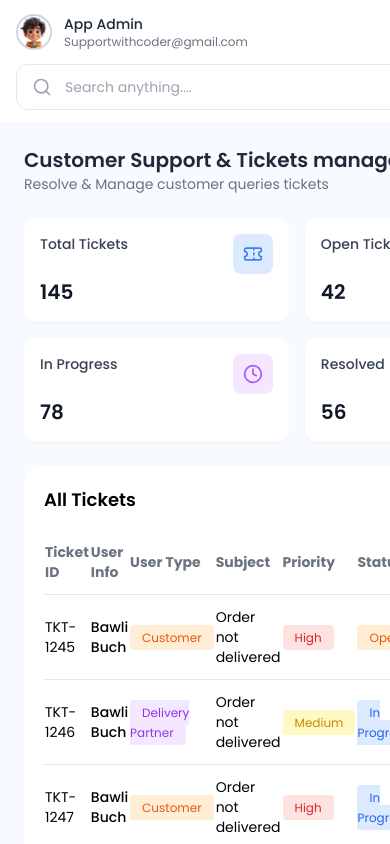
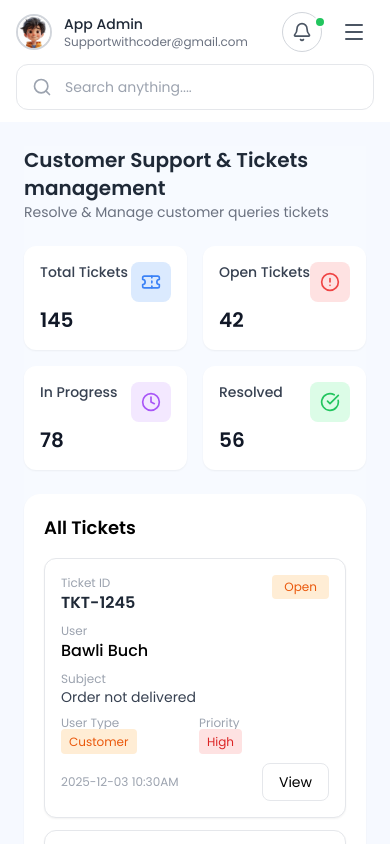
Before and after one commit to Roshani-sahu/Tokrigo-Admin, a React (Vite) app in the folder frontend/: page /support in a window 390 px wide. Built offline with nearby package versions, Linux system fonts and the light colour scheme.

Commit message:
support fixed

```diff
--- a/frontend/src/components/Sidebar.tsx
+++ b/frontend/src/components/Sidebar.tsx
@@ -22,16 +22,16 @@ const menu = [
   { name: "Orders", icon: ShoppingBag, path: "/orders" },
   { name: "Products", icon: Package, path: "/products" },
   { name: "Categories", icon: Layers, path: "/categories" },
-  { name: "Inventory", icon: Boxes, path: "/inventory" },
+  { name: "Warehouse & Inventory", icon: Boxes, path: "/inventory" },
   { name: "Customers", icon: Users, path: "/customers" },
   { name: "Delivery Partners", icon: Truck, path: "/delivery-partners" },
   { name: "Vendors*", icon: Store, path: "/vendors" },
   { name: "Coupons and Discounts", icon: Tag, path: "/coupons" },
   { name: "Referrals", icon: Share2, path: "/referrals" },
   { name: "Offers & Ads", icon: Megaphone, path: "/offers" },
-  { name: "Brands*", icon: Award, path: "/brands" },
+  { name: "Brands & Collaboration*", icon: Award, path: "/brands" },
   { name: "Reports", icon: FileText, path: "/reports" },
-  { name: "Customer Support", icon: Headphones, path: "/support" },
+  { name: "Support & Tickets", icon: Headphones, path: "/support" },
   { name: "Settings", icon: Settings, path: "/settings" },
 ];
 
--- a/frontend/src/pages/CustomerSupportTickets.tsx
+++ b/frontend/src/pages/CustomerSupportTickets.tsx
@@ -179,7 +179,7 @@ const CustomerSupportTickets = () => {
       <div className="bg-white rounded-2xl shadow-sm p-5">
         <h2 className="text-lg font-semibold mb-4">All Tickets</h2>
 
-        <div className="overflow-x-auto">
+        <div className="hidden md:block overflow-x-auto">
           <table className="w-full text-sm">
             <thead>
               <tr className="text-gray-500 border-b">
@@ -244,19 +244,111 @@ const CustomerSupportTickets = () => {
             </tbody>
           </table>
         </div>
+
+        {/* MOBILE VIEW */}
+<div className="md:hidden space-y-3">
+  {tickets.map((t) => (
+    <div
+      key={t.id}
+      className="bg-white border rounded-xl p-4 shadow-sm"
+    >
+      {/* TOP ROW */}
+      <div className="flex justify-between items-start mb-2">
+        <div>
+          <p className="text-xs text-gray-400">Ticket ID</p>
+          <p className="font-semibold text-gray-800">{t.id}</p>
+        </div>
+
+        <span
+          className={`px-3 py-1 rounded text-xs ${statusStyle(
+            t.status
+          )}`}
+        >
+          {t.status}
+        </span>
+      </div>
+
+      {/* USER */}
+      <div className="mb-2">
+        <p className="text-xs text-gray-400">User</p>
+        <p className="font-medium">{t.name}</p>
+      </div>
+
+      {/* SUBJECT */}
+      <div className="mb-2">
+        <p className="text-xs text-gray-400">Subject</p>
+        <p className="text-sm text-gray-700">{t.subject}</p>
+      </div>
+
+      {/* META */}
+      <div className="grid grid-cols-2 gap-2 text-sm mb-3">
+        <div>
+          <p className="text-xs text-gray-400">User Type</p>
+          <span
+            className={`px-2 py-1 rounded text-xs ${statusStylee(
+              t.type
+            )}`}
+          >
+            {t.type}
+          </span>
+        </div>
+
+        <div>
+          <p className="text-xs text-gray-400">Priority</p>
+          <span
+            className={`px-2 py-1 rounded text-xs ${priorityStyle(
+              t.priority
+            )}`}
+          >
+            {t.priority}
+          </span>
+        </div>
+      </div>
+
+      {/* DATE + ACTION */}
+      <div className="flex justify-between items-center">
+        <p className="text-xs text-gray-400">{t.date}</p>
+
+        <button
+          onClick={() => setSelected(t)}
+          className="border px-4 py-2 rounded-lg text-sm hover:bg-gray-100"
+        >
+          View
+        </button>
+      </div>
+    </div>
+  ))}
+</div>
+
       </div>
 
       {/* MODAL */}
       {selected && (
-        <div className="fixed inset-0 z-50 bg-black/80 flex justify-center items-end sm:items-center">
-          <div className="bg-white w-full sm:max-w-lg rounded-t-2xl sm:rounded-2xl p-6">
-            <h3 className="font-semibold mb-4">
+<div className="fixed -top-10 md:top-0 left-0  w-full h-full z-50 bg-black/70 flex items-end sm:items-center justify-center">
+
+    {/* MODAL */}
+    <div className="bg-white w-full sm:max-w-lg rounded-t-2xl sm:rounded-2xl flex flex-col  max-h-[90vh]">
+
+      {/* HEADER */}
+      <div className="flex justify-between items-center px-6 py-4 border-b">
+        <h3 className="font-semibold text-base">
           Ticket Details – {selected.id}
         </h3>
+        <button
+          onClick={() => setSelected(null)}
+          className="text-gray-400 hover:text-gray-700"
+        >
+          ✕
+        </button>
+      </div>
 
-            <div className="grid grid-cols-2 gap-4 text-sm mb-4">
+      {/* BODY */}
+      <div className="px-6 py-4 overflow-y-auto text-sm flex-1">
+
+        <div className="grid grid-cols-1 sm:grid-cols-2 gap-4 mb-4">
           <Info label="Customer" value={selected.name} />
           <Info label="Email" value={selected.email} />
+
           <Info
             label="Priority"
             value={
@@ -269,6 +361,7 @@ const CustomerSupportTickets = () => {
               </span>
             }
           />
+
           <Info
             label="Status"
             value={
@@ -281,11 +374,15 @@ const CustomerSupportTickets = () => {
               </span>
             }
           />
+
           <Info label="Subject" value={selected.subject} />
         </div>
 
+        {/* UPDATE STATUS */}
         <div className="mb-4">
-              <label className="text-xs text-gray-500">Update Status</label>
+          <label className="text-xs text-gray-500 mb-1 block">
+            Update Status
+          </label>
           <select className="w-full border rounded-lg px-3 py-2 text-sm">
             <option>Open</option>
             <option>In Progress</option>
@@ -293,22 +390,28 @@ const CustomerSupportTickets = () => {
           </select>
         </div>
 
-            <div className="mb-4">
-              <label className="text-xs text-gray-500">Response</label>
+        {/* RESPONSE */}
+        <div>
+          <label className="text-xs text-gray-500 mb-1 block">
+            Response
+          </label>
           <textarea
-                className="w-full border rounded-lg px-3 py-2 text-sm"
+            className="w-full border rounded-lg px-3 py-2 text-sm resize-none"
             placeholder="Type your response..."
-                rows={3}
+            rows={4}
           />
         </div>
+      </div>
 
-            <div className="flex gap-3">
-              <button className="bg-green-500 text-white px-4 py-2 rounded text-sm">
+      {/* FOOTER (Sticky on Mobile) */}
+      <div className="px-6 py-4 border-t flex gap-3">
+        <button className="flex-1 bg-green-500 text-white py-2 rounded-lg text-sm">
           Send Response
         </button>
+
         <button
           onClick={() => setSelected(null)}
-                className="border px-4 py-2 rounded text-sm"
+          className="flex-1 border py-2 rounded-lg text-sm"
         >
           Update Status
         </button>
@@ -316,6 +419,7 @@ const CustomerSupportTickets = () => {
     </div>
   </div>
 )}
+
     </div>
     </DashboardLayout>
   );
```
Lines whose indentation alone changed are shown as unchanged.
